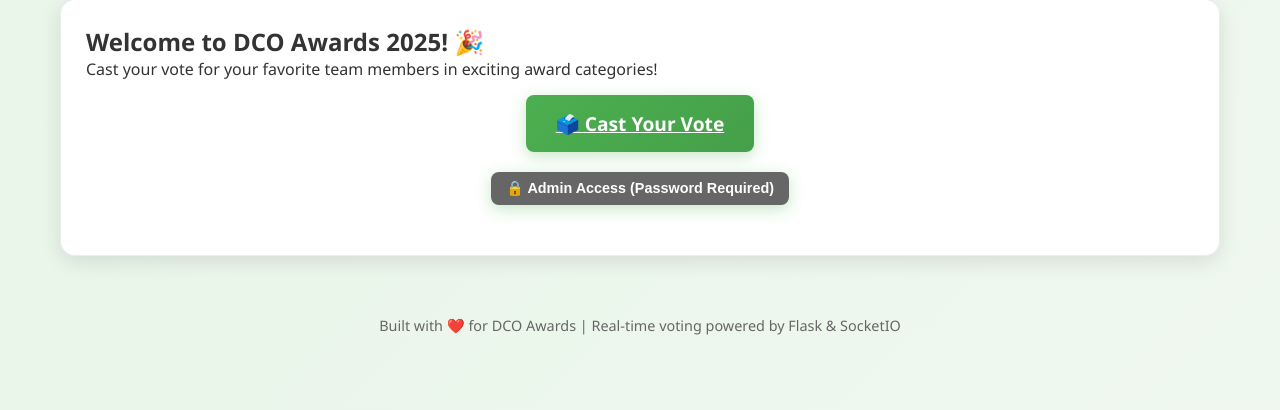
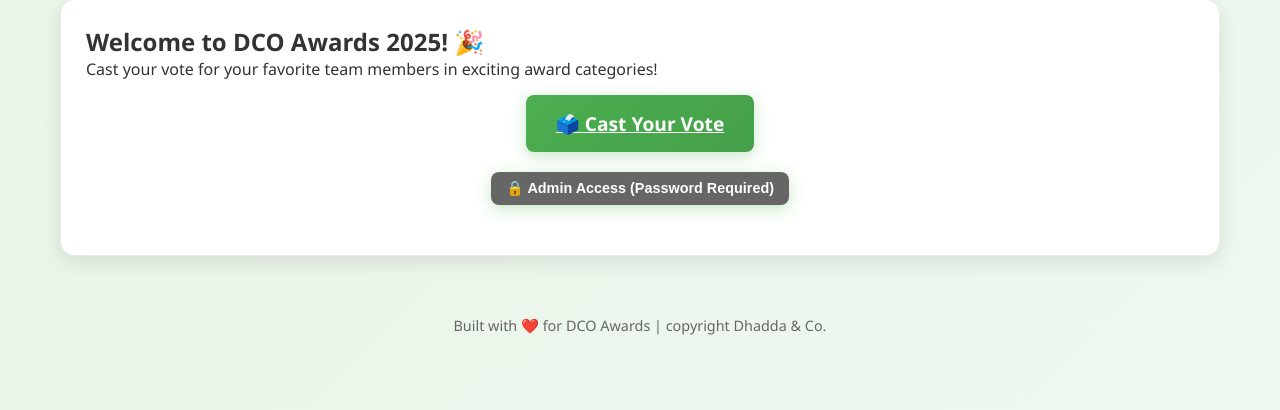
Before and after one commit to dhaddaandco/diwali-awards, a Flask app: page / in a window 1280 px wide. Shown: the part 183-593 px from the top of the page. Run offline with Flask 3, Linux system fonts and the light colour scheme; some libraries are stand-ins or nearby versions.

Commit message:
Update footer text to copyright Dhadda & Co.

```diff
--- a/templates/base.html
+++ b/templates/base.html
@@ -271,7 +271,7 @@
         {% block content %}{% endblock %}
 
         <div class="footer">
-            <p>Built with ❤️ for DCO Awards | Real-time voting powered by Flask & SocketIO</p>
+                <p>Built with ❤️ for DCO Awards | copyright Dhadda & Co.</p>
         </div>
     </div>
 
```
